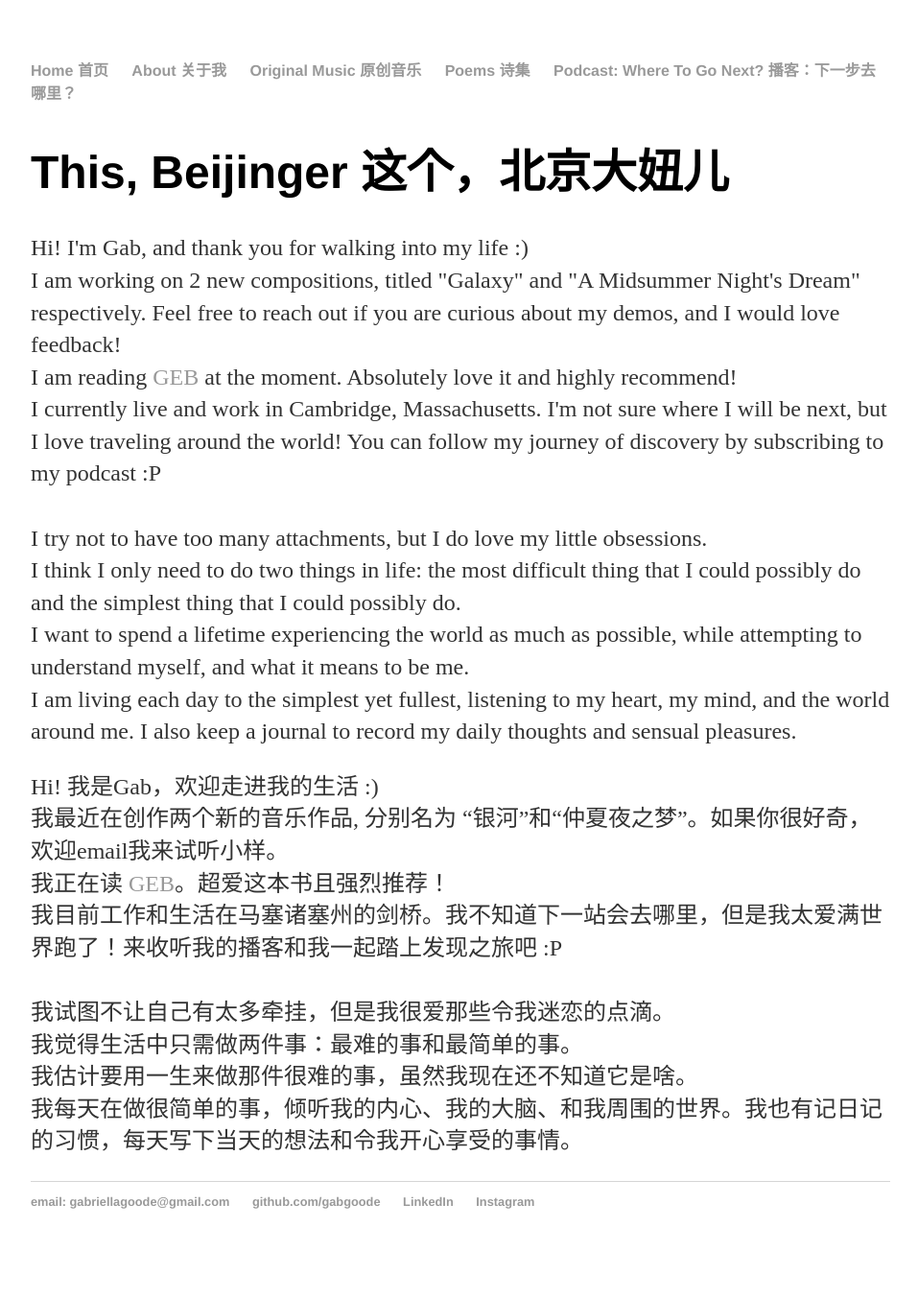
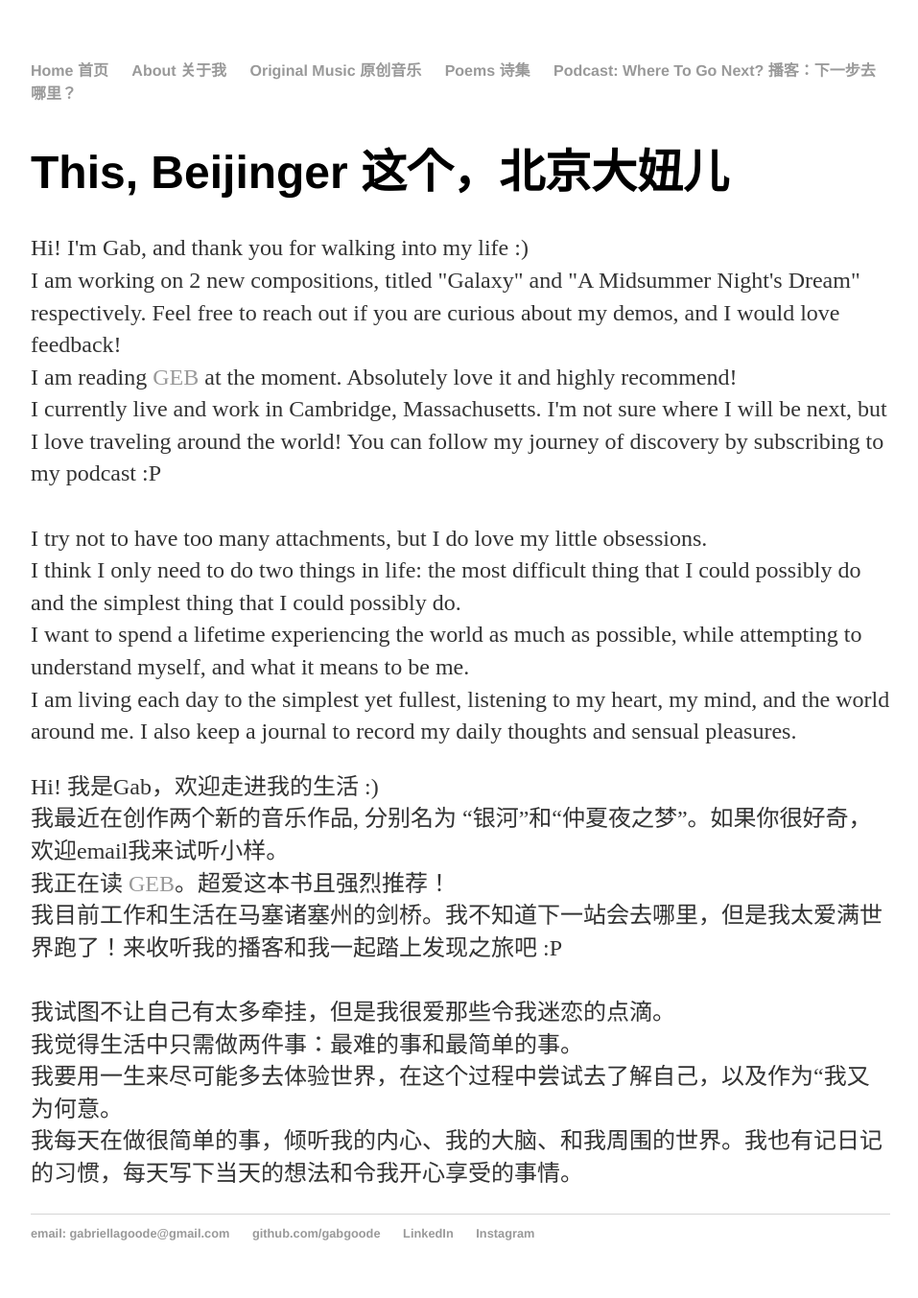
Before and after one commit to gabgoode/gabgoode.github.io, a Jekyll site: the page built from about/index.html, in a window 1280 px wide. Shown: the whole page at 96% size, without its empty margins (160-1117 px from the left). Built offline with Jekyll 4.4.1, drawn with Linux system fonts in a browser that asks for light colours; before the commit the page ends 1320 px from its top, so only the background shows below that.

Commit message:
Update index.html

```diff
--- a/about/index.html
+++ b/about/index.html
@@ -23,7 +23,7 @@ title: About Gabriella Liu
 		<br/>
 			我试图不让自己有太多牵挂，但是我很爱那些令我迷恋的点滴。<br/>
 			我觉得生活中只需做两件事：最难的事和最简单的事。 <br/>
-			我估计要用一生来做那件很难的事，虽然我现在还不知道它是啥。<br/>
+			我要用一生来尽可能多去体验世界，在这个过程中尝试去了解自己，以及作为“我又为何意。<br/>
 			我每天在做很简单的事，倾听我的内心、我的大脑、和我周围的世界。我也有记日记的习惯，每天写下当天的想法和令我开心享受的事情。<br/>
 		</p>
 </div><!-- /.blurb -->
```
